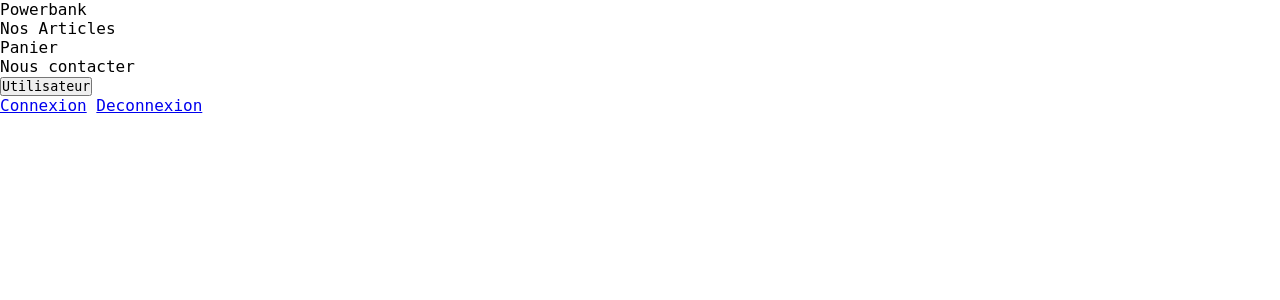
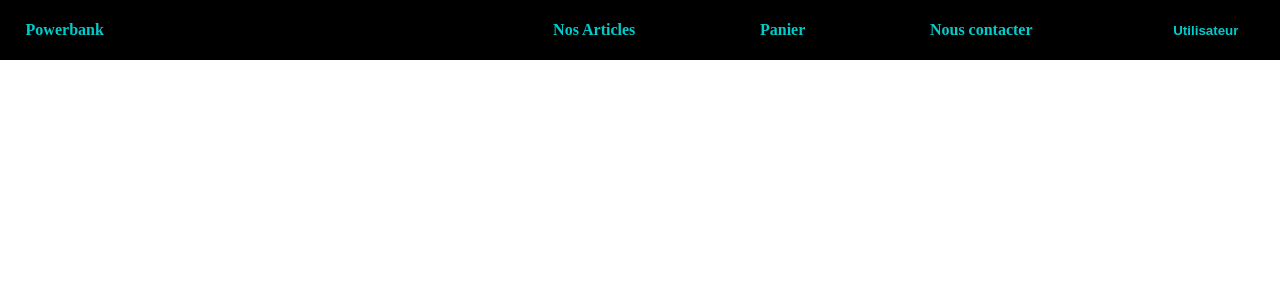
Before and after one commit to Chamalo88/ecommerce, a PHP site: the page made by View/Accueil/header.php in a window 1280 px wide. Shown: the top 300 px of the page. Run offline with PHP 8.4, Linux system fonts and the light colour scheme; the template is opened without the code that fills it, so the values that code supplies are empty.

Commit message:
Add files via upload

```diff
--- a/assets/css/style.css
+++ b/assets/css/style.css
@@ -1,15 +1,136 @@
-* {
-    margin: 0;
-    padding: 0;
-    font-family: 'Inconsolata', monospace;
-    scroll-behavior: smooth;
-    box-sizing: border-box;
+*{
+    margin:0px;
+    padding:0px;
 }
 
-:root {
-    --couleur1: black;
-    --couleur2: white;
-    --couleur3: rgb(00,80,80);
-    --couleur4: rgb(66, 66, 66);
+.navbar{
+    display: flex;
+    flex-direction: row;
+    width: 100%;
+    height: 60px;
+    background-color: black;
+    justify-content: space-between;
+    align-items: center;
+    color: RGB(0,204,204);
+   font-weight: bold;
+
 
 }
+
+.powerbank{
+    margin-left: 2%;
+}
+
+.panneau{
+    margin-right: 2%;
+}
+
+.fantome{
+    width:200px;
+}
+
+.dropbtn {
+  background-color: black;
+  color: RGB(0,204,204);
+  padding: 16px;
+  border: none;
+  cursor: pointer;
+  font-weight: bold;
+}
+
+/* The container <div> - needed to position the dropdown content */
+.dropdown {
+  position: relative;
+  display: inline-block;
+  margin-right: 2%;
+  font-weight: bold;
+}
+
+/* Dropdown Content (Hidden by Default) */
+.dropdown-content {
+  display: none;
+  position: absolute;
+  background-color: black;
+  min-width: 160px;
+  box-shadow: 0px 8px 16px 0px rgba(0,0,0,0.2);
+  z-index: 1;
+  color:RGB(0,204,204);
+}
+
+/* Links inside the dropdown */
+.dropdown-content a {
+  color: RGB(0,204,204);
+  padding: 12px 16px;
+  text-decoration: none;
+  display: block;
+}
+
+/* Change color of dropdown links on hover */
+.dropdown-content a:hover {
+    background-color: white;
+    color:RGB(0,204,204);
+}
+
+/* Show the dropdown menu on hover */
+.dropdown:hover .dropdown-content {
+  display: block;
+}
+
+/* Change the background color of the dropdown button when the dropdown content is shown */
+.dropdown:hover .dropbtn {
+  background-color:white;
+}
+
+.superpile{
+    display: flex;
+    justify-content: center;
+    align-items: center;
+    margin-top: 7%;
+}
+
+.bienvenue{
+    height: fit-content;
+    display: flex;
+    font-size: 2em;
+    justify-content: center;
+    align-items: center;
+    margin-top: 5%;
+    color: RGB(0,204,204);
+    font-weight: bold;
+    margin-bottom: 5%;
+    text-align: center;
+
+}
+
+.acceder{
+    height: fit-content;
+    display: flex;
+    font-size: 2em;
+    justify-content: center;
+    align-items: center;
+    margin-top: 5%;
+    color: RGB(0,204,204);
+    font-weight: bold;
+    text-align: center;
+
+}
+
+.guerredesboutons{
+    display: flex;
+    flex-direction: row;
+    align-items: center;
+    justify-content: center;
+    margin-top: 5%;
+}
+
+.bouton{
+    background-color: RGB(0,204,204) ;
+    height:75px;
+    width: 100px;
+    color: white;
+    border-radius: 10%;
+    margin-right: 7%;
+    margin-left: 7%;
+    margin-bottom: 4%;
+
+}
```
